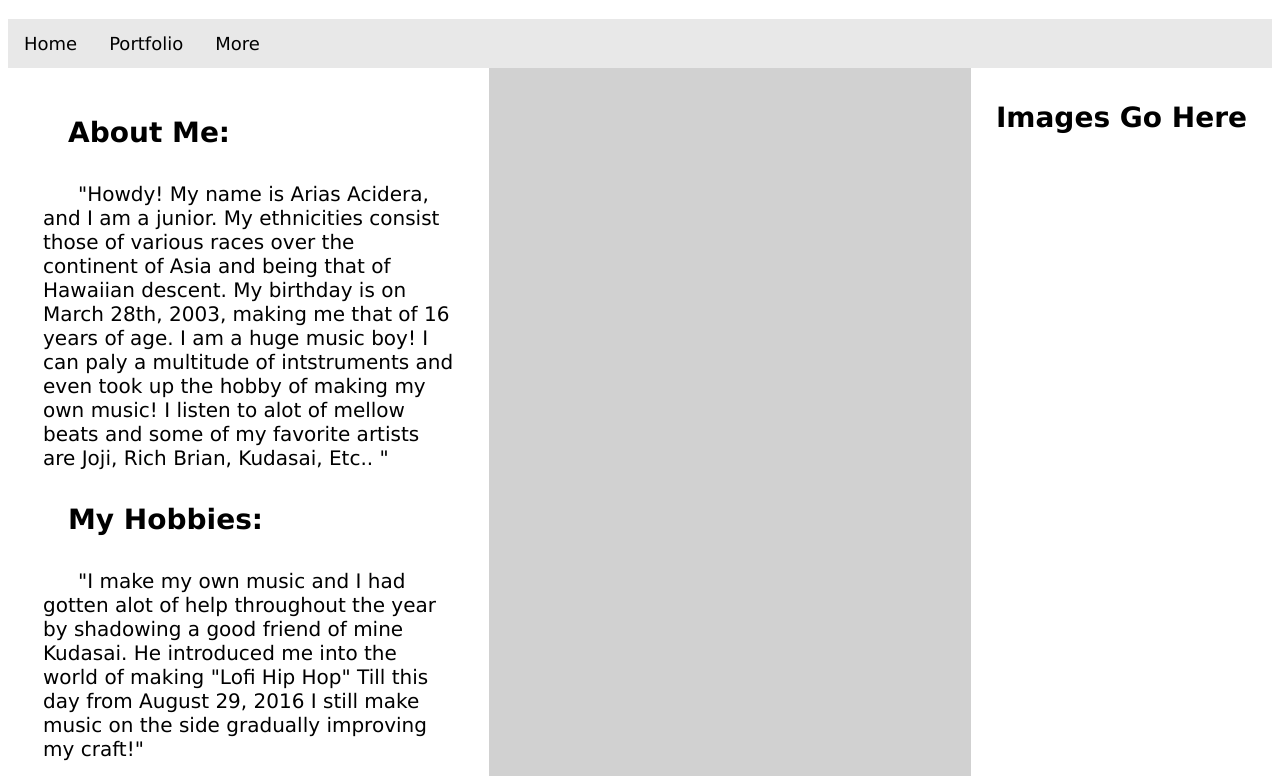
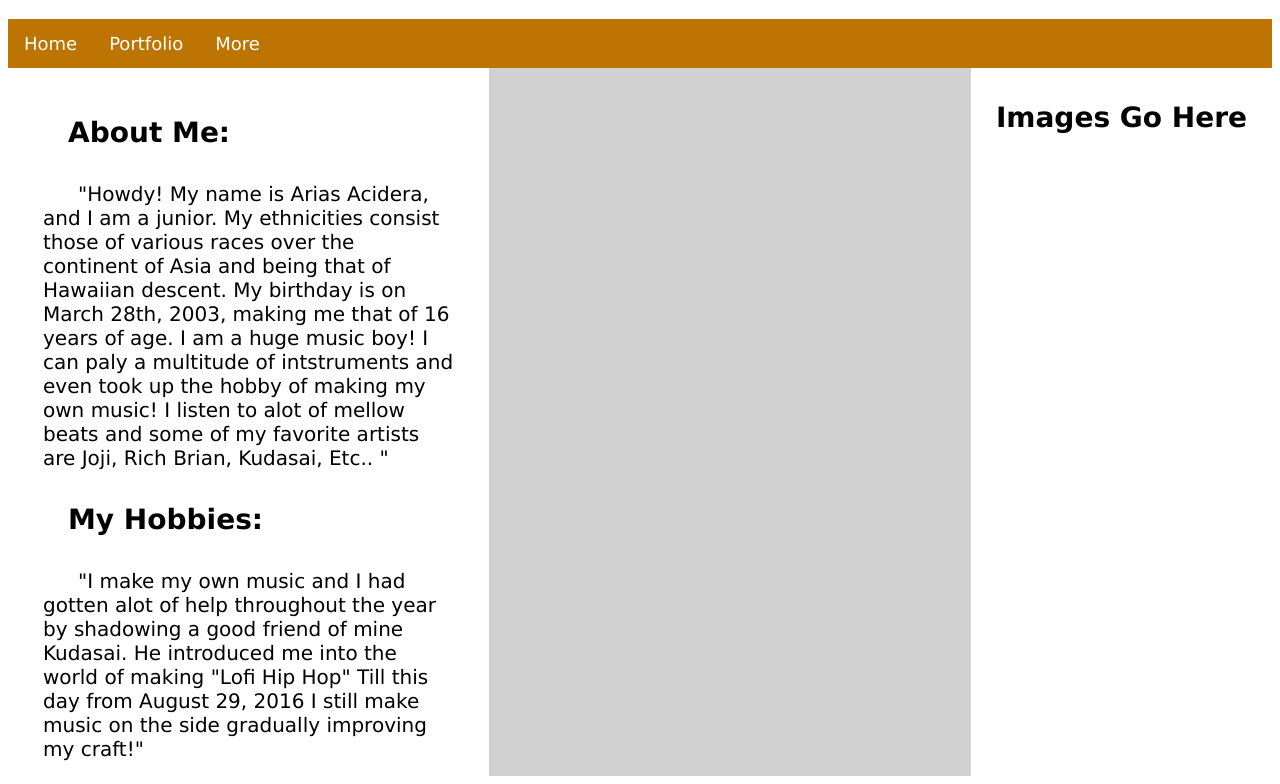
Before and after one commit to aspicydumpling/aspicydumpling.github.io, a plain HTML site: page more.html in a window 1280 px wide. Shown: the part 92-876 px from the top of the page. Drawn offline with Linux system fonts and the light colour scheme; files that its build step writes are made by us from their sources.

Commit message:
Update main.css

```diff
--- a/css/main.css
+++ b/css/main.css
@@ -4,7 +4,7 @@
 <style>
   /*Background color*/
 body {
-background-color: #FFFFFF;
+background-color: #ebb259;
 }
   /*Heading at top of page: centered*/
 h1 {
@@ -43,14 +43,14 @@ ul {
   margin: 0;
   padding: 0;
   overflow: hidden;
-  background-color:  #e8e8e8;
+  background-color: #bd7400;
 }
 li {
   float: left;
 }
 li a {
   display: block;
-  color: black;
+  color: white;
   text-align: center;
   font-size: 18px;
   font-family: Verdana;
@@ -58,7 +58,7 @@ li a {
   text-decoration: none;
 }
 li a:hover {
-  background-color: #bababa;
+  background-color: #734600;
 }
   /*The .row, .column, and .column.side, are for my column which I used of all three pages*/
 .row {
```
